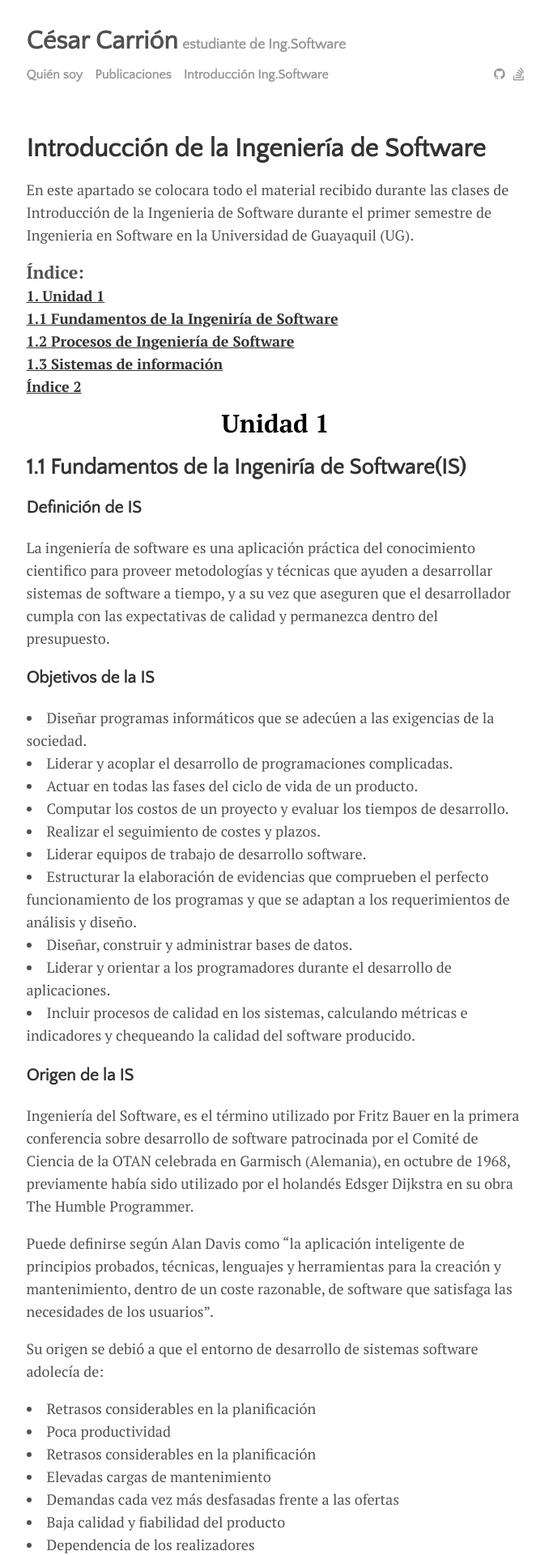
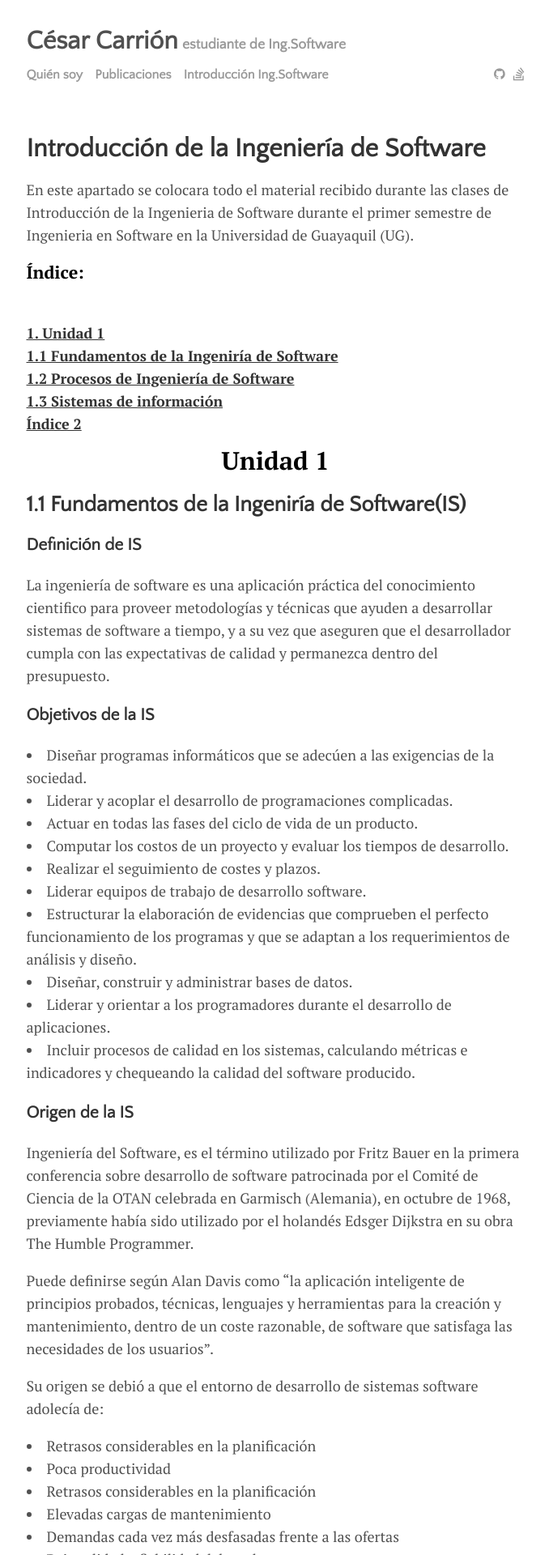
Before and after one commit to CesarFCL/CesarCarrion, a Jekyll site: the page built from menu/IntSof.md, in a window 1280 px wide. Shown: the top 1920 px of the page at 81% size, without its empty margins (300-978 px from the left). Built offline with Jekyll 4.4.1, drawn with Linux system fonts in a browser that asks for light colours.

Commit message:
Modificación 2.5.9
Modificación 2.5.9

```diff
--- a/menu/IntSof.md
+++ b/menu/IntSof.md
@@ -5,7 +5,7 @@ title: Introducción de la Ingeniería de Software
 
 En este apartado se colocara todo el material recibido durante las clases de Introducción de la Ingenieria de Software durante el primer semestre de Ingenieria en Software en la Universidad de Guayaquil (UG).
 
-<strong><big>Índice:</big> </strong> <br>
+<font color="black"><strong><big>Índice:</big> </strong> </font> <br>
 <strong><a href="#indice1">1. Unidad 1</a> </strong> <br>
 <strong><a href="#subindice1">1.1 Fundamentos de la Ingeniría de Software</a> </strong> <br>
 <strong><a href="#subindice2">1.2 Procesos de Ingeniería de Software</a> </strong> <br>
```
Also changed, not shown: _posts/2019-12-02-welcome-to-lagrange.md (+1 -1 lines).
